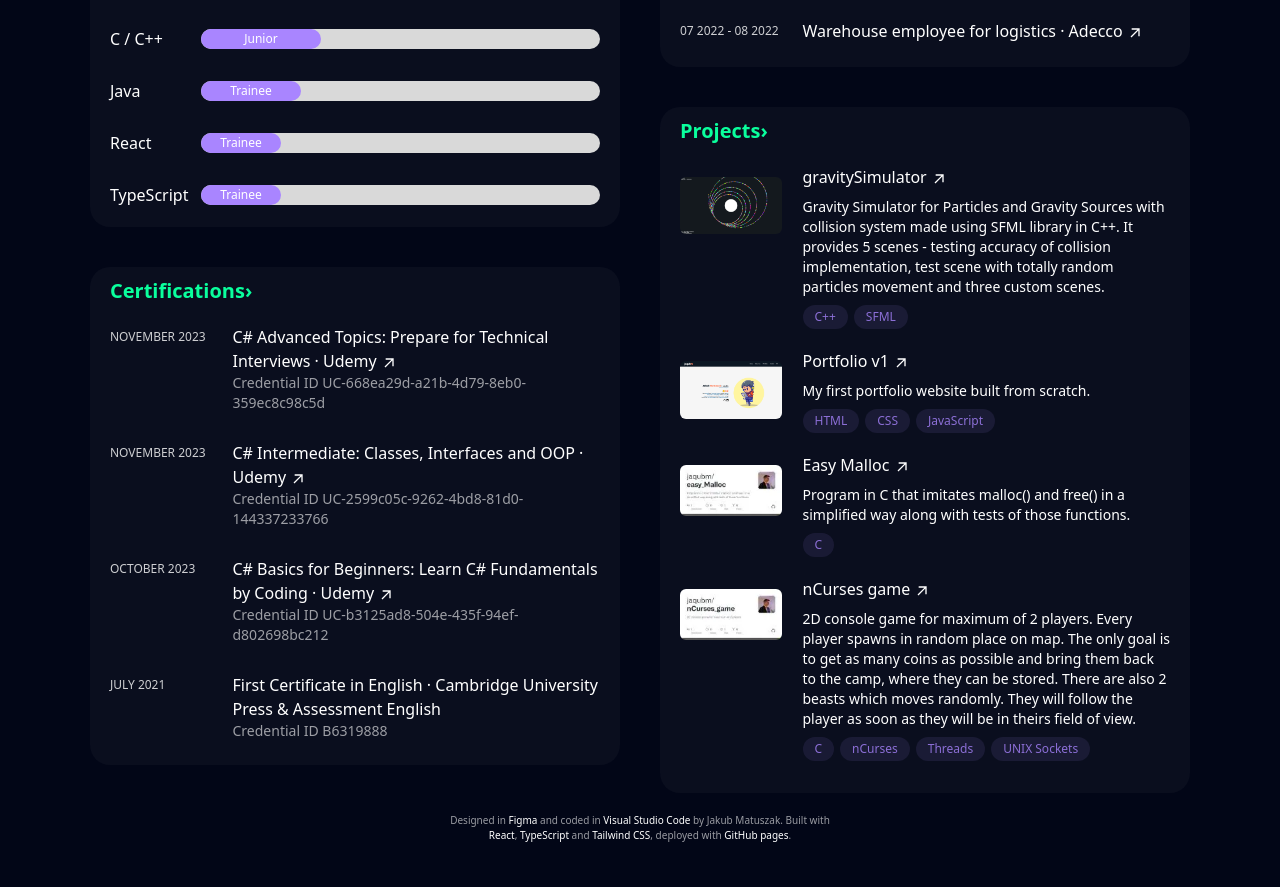
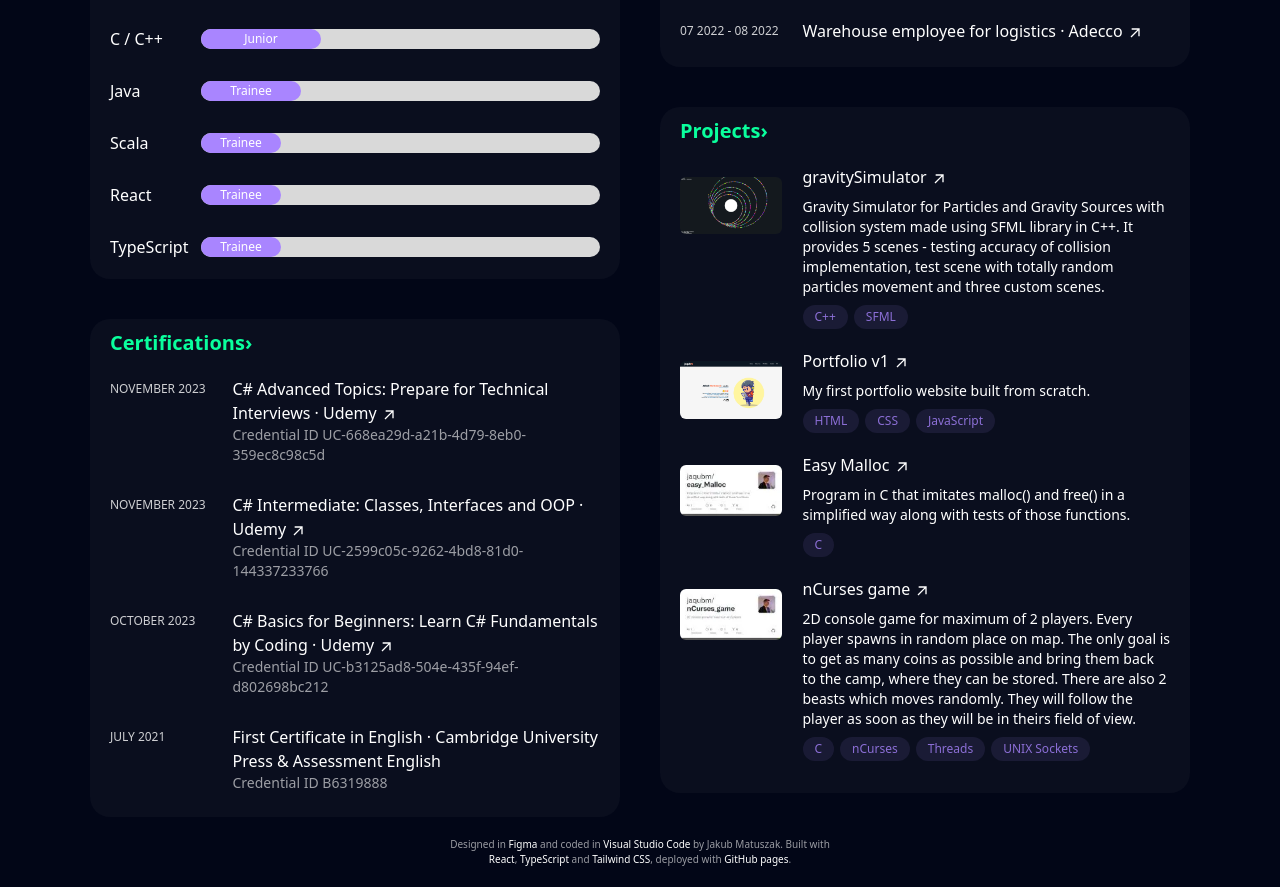
Before and after one commit to jaqubm/PortfolioV2, a React (Vite) app: page / in a window 1280 px wide. Shown: the part 985-1872 px from the top of the page. Before the commit the page ends 1848 px from the top, so only its background shows below. Built offline with nearby package versions, Linux system fonts and the light colour scheme.

Commit message:
Updated Skills section

```diff
--- a/src/components/Skills.tsx
+++ b/src/components/Skills.tsx
@@ -33,6 +33,10 @@ const SkillInfos = () => (
         progress={ 25 } />
 
         <SkillInfo
+        skill="Scala"
+        progress={ 20 } />
+
+        <SkillInfo
         skill="React"
         progress={ 20 } />
 
```
